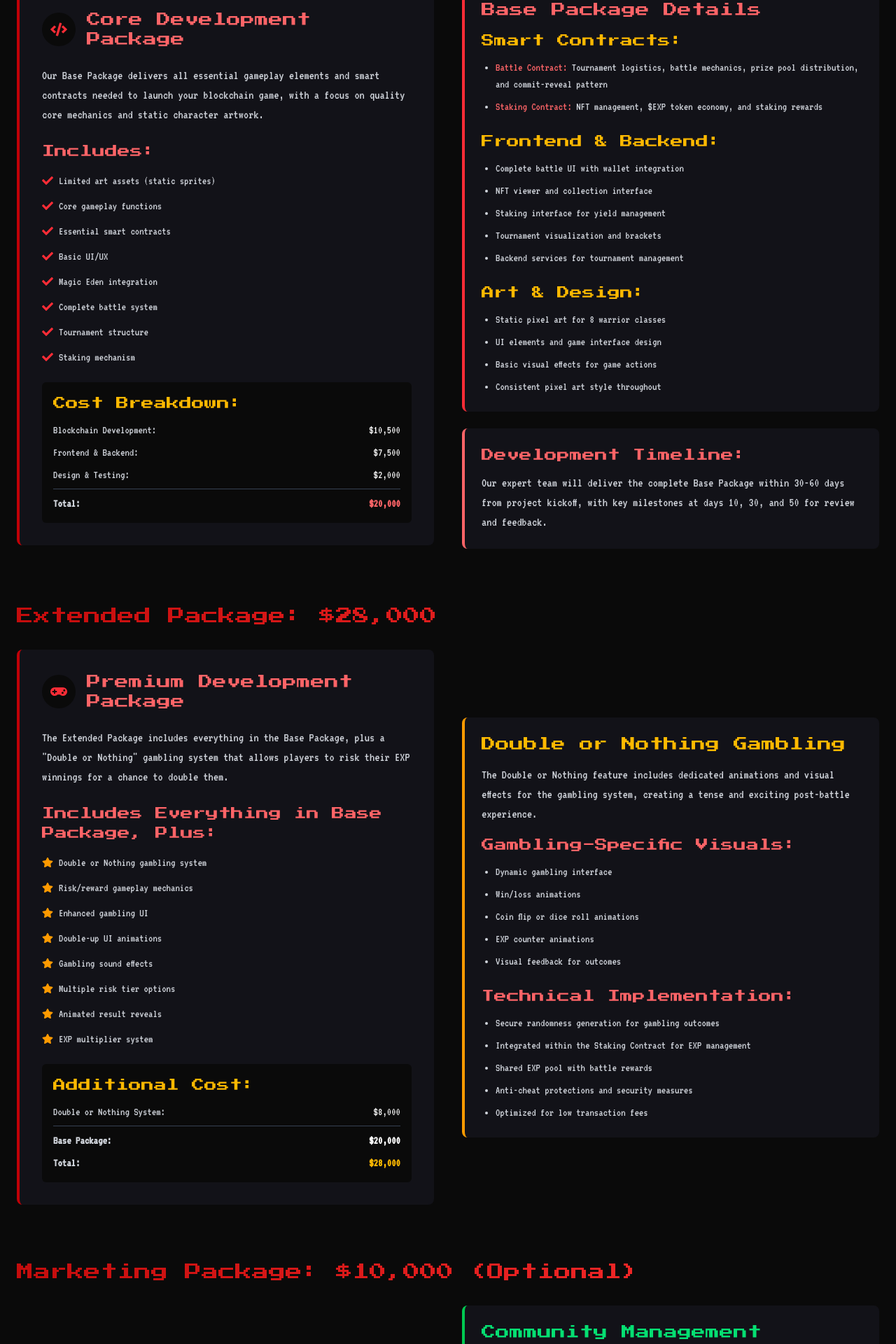
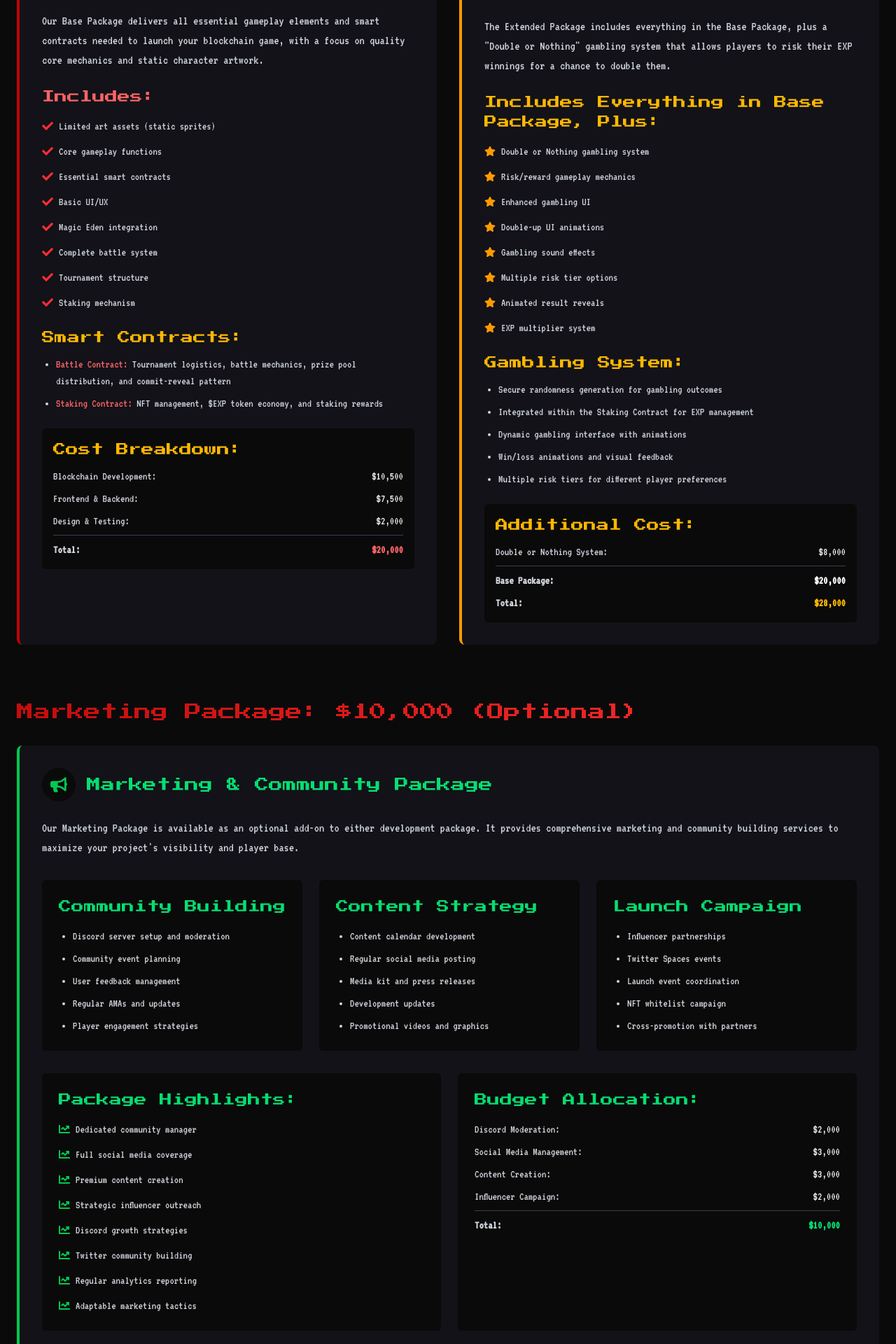
Before and after one commit to Belacosaur/gauntlet-of-soliders, a Next.js app: page /packages in a window 1280 px wide. Shown: the part 460-2380 px from the top of the page at 70% size. Built offline with nearby package versions, Linux system fonts and the light colour scheme.

Commit message:
Added Packages

```diff
--- a/app/packages/page.tsx
+++ b/app/packages/page.tsx
@@ -30,11 +30,10 @@ const PackagesPage = () => {
             </motion.p>
           </div>
 
+          {/* Base and Extended Packages Side by Side */}
+          <section className="mb-20">
+            <div className="grid grid-cols-1 md:grid-cols-2 gap-8">
               {/* Base Package */}
-          <section className="mb-20">
-            <h2 className="text-2xl font-['Press_Start_2P'] text-gradient mb-8">Base Package: $20,000</h2>
-            <div className="grid grid-cols-1 md:grid-cols-2 gap-10 items-center">
-              <div>
               <motion.div
                 initial={{ opacity: 0, y: 20 }}
                 animate={{ opacity: 1, y: 0 }}
@@ -45,7 +44,7 @@ const PackagesPage = () => {
                   <div className="p-3 rounded-full bg-[#0a0a0a] mr-4">
                     <FaCode className="text-red-500" size={24} />
                   </div>
-                    <h3 className="text-xl font-['Press_Start_2P'] text-red-400">Core Development Package</h3>
+                  <h3 className="text-xl font-['Press_Start_2P'] text-red-400">Base Package: $20,000</h3>
                 </div>
 
                 <p className="text-lg font-['VT323'] text-gray-300 mb-6">
@@ -71,7 +70,15 @@ const PackagesPage = () => {
                   ))}
                 </ul>
 
-                  <div className="bg-[#0a0a0a] p-4 rounded-md">
+                <div className="mt-6">
+                  <h4 className="text-lg font-['Press_Start_2P'] text-amber-400 mb-3">Smart Contracts:</h4>
+                  <ul className="list-disc pl-5 space-y-2 font-['VT323'] text-gray-300">
+                    <li><span className="text-red-400">Battle Contract:</span> Tournament logistics, battle mechanics, prize pool distribution, and commit-reveal pattern</li>
+                    <li><span className="text-red-400">Staking Contract:</span> NFT management, $EXP token economy, and staking rewards</li>
+                  </ul>
+                </div>
+
+                <div className="bg-[#0a0a0a] p-4 rounded-md mt-6">
                   <h4 className="text-lg font-['Press_Start_2P'] text-amber-400 mb-3">Cost Breakdown:</h4>
                   <ul className="space-y-2 font-['VT323'] text-gray-300">
                     <li className="flex justify-between">
@@ -93,86 +100,26 @@ const PackagesPage = () => {
                   </ul>
                 </div>
               </motion.div>
-              </div>
 
-              <div>
+              {/* Extended Package */}
               <motion.div
                 initial={{ opacity: 0, y: 20 }}
                 animate={{ opacity: 1, y: 0 }}
                 transition={{ duration: 0.5, delay: 0.1 }}
-                  className="bg-[#121218] p-6 rounded-lg border-l-4 border-red-500"
-                >
-                  <h3 className="text-xl font-['Press_Start_2P'] text-red-400 mb-4">Base Package Details</h3>
-
-                  <div className="mb-6">
-                    <h4 className="text-lg font-['Press_Start_2P'] text-amber-400 mb-3">Smart Contracts:</h4>
-                    <ul className="list-disc pl-5 space-y-2 font-['VT323'] text-gray-300">
-                      <li><span className="text-red-400">Battle Contract:</span> Tournament logistics, battle mechanics, prize pool distribution, and commit-reveal pattern</li>
-                      <li><span className="text-red-400">Staking Contract:</span> NFT management, $EXP token economy, and staking rewards</li>
-
-                    </ul>
-                  </div>
-
-                  <div className="mb-6">
-                    <h4 className="text-lg font-['Press_Start_2P'] text-amber-400 mb-3">Frontend & Backend:</h4>
-                    <ul className="list-disc pl-5 space-y-2 font-['VT323'] text-gray-300">
-                      <li>Complete battle UI with wallet integration</li>
-                      <li>NFT viewer and collection interface</li>
-                      <li>Staking interface for yield management</li>
-                      <li>Tournament visualization and brackets</li>
-                      <li>Backend services for tournament management</li>
-                    </ul>
-                  </div>
-
-                  <div>
-                    <h4 className="text-lg font-['Press_Start_2P'] text-amber-400 mb-3">Art & Design:</h4>
-                    <ul className="list-disc pl-5 space-y-2 font-['VT323'] text-gray-300">
-                      <li>Static pixel art for 8 warrior classes</li>
-                      <li>UI elements and game interface design</li>
-                      <li>Basic visual effects for game actions</li>
-                      <li>Consistent pixel art style throughout</li>
-                    </ul>
-                  </div>
-                </motion.div>
-
-                <motion.div
-                  initial={{ opacity: 0, y: 20 }}
-                  animate={{ opacity: 1, y: 0 }}
-                  transition={{ duration: 0.5, delay: 0.2 }}
-                  className="bg-[#121218] p-6 rounded-lg border-l-4 border-red-400 mt-6"
-                >
-                  <h4 className="text-lg font-['Press_Start_2P'] text-red-400 mb-3">Development Timeline:</h4>
-                  <p className="text-lg font-['VT323'] text-gray-300">
-                    Our expert team will deliver the complete Base Package within 30-60 days from project kickoff, with key milestones at days 10, 30, and 50 for review and feedback.
-                  </p>
-                </motion.div>
-              </div>
-            </div>
-          </section>
-
-          {/* Extended Package */}
-          <section className="mb-20">
-            <h2 className="text-2xl font-['Press_Start_2P'] text-gradient mb-8">Extended Package: $28,000</h2>
-            <div className="grid grid-cols-1 md:grid-cols-2 gap-10 items-center">
-              <div>
-                <motion.div
-                  initial={{ opacity: 0, y: 20 }}
-                  animate={{ opacity: 1, y: 0 }}
-                  transition={{ duration: 0.5 }}
-                  className="bg-[#121218] p-8 rounded-lg border-l-4 border-red-700 h-full"
+                className="bg-[#121218] p-8 rounded-lg border-l-4 border-amber-500 h-full"
               >
                 <div className="flex items-center mb-6">
                   <div className="p-3 rounded-full bg-[#0a0a0a] mr-4">
-                      <FaGamepad className="text-red-500" size={24} />
+                    <FaGamepad className="text-amber-500" size={24} />
                   </div>
-                    <h3 className="text-xl font-['Press_Start_2P'] text-red-400">Premium Development Package</h3>
+                  <h3 className="text-xl font-['Press_Start_2P'] text-amber-400">Extended Package: $28,000</h3>
                 </div>
 
                 <p className="text-lg font-['VT323'] text-gray-300 mb-6">
                   The Extended Package includes everything in the Base Package, plus a "Double or Nothing" gambling system that allows players to risk their EXP winnings for a chance to double them.
                 </p>
 
-                  <h4 className="text-lg font-['Press_Start_2P'] text-red-400 mb-4">Includes Everything in Base Package, Plus:</h4>
+                <h4 className="text-lg font-['Press_Start_2P'] text-amber-400 mb-4">Includes Everything in Base Package, Plus:</h4>
                 <ul className="space-y-3 mb-6">
                   {[
                     'Double or Nothing gambling system',
@@ -191,7 +138,18 @@ const PackagesPage = () => {
                   ))}
                 </ul>
 
-                  <div className="bg-[#0a0a0a] p-4 rounded-md">
+                <div className="mt-6">
+                  <h4 className="text-lg font-['Press_Start_2P'] text-amber-400 mb-3">Gambling System:</h4>
+                  <ul className="list-disc pl-5 space-y-2 font-['VT323'] text-gray-300">
+                    <li>Secure randomness generation for gambling outcomes</li>
+                    <li>Integrated within the Staking Contract for EXP management</li>
+                    <li>Dynamic gambling interface with animations</li>
+                    <li>Win/loss animations and visual feedback</li>
+                    <li>Multiple risk tiers for different player preferences</li>
+                  </ul>
+                </div>
+
+                <div className="bg-[#0a0a0a] p-4 rounded-md mt-6">
                   <h4 className="text-lg font-['Press_Start_2P'] text-amber-400 mb-3">Additional Cost:</h4>
                   <ul className="space-y-2 font-['VT323'] text-gray-300">
                     <li className="flex justify-between">
@@ -210,79 +168,76 @@ const PackagesPage = () => {
                 </div>
               </motion.div>
             </div>
-
-              <div>
-                <motion.div
-                  initial={{ opacity: 0, y: 20 }}
-                  animate={{ opacity: 1, y: 0 }}
-                  transition={{ duration: 0.5, delay: 0.1 }}
-                  className="bg-[#121218] p-6 rounded-lg border-l-4 border-amber-500"
-                >
-                  <h3 className="text-xl font-['Press_Start_2P'] text-amber-400 mb-4">Double or Nothing Gambling</h3>
-
-                  <p className="text-lg font-['VT323'] text-gray-300 mb-4">
-                    The Double or Nothing feature includes dedicated animations and visual effects for the gambling system, creating a tense and exciting post-battle experience.
-                  </p>
-
-                  <div className="mb-6">
-                    <h4 className="text-lg font-['Press_Start_2P'] text-red-400 mb-3">Gambling-Specific Visuals:</h4>
-                    <ul className="list-disc pl-5 space-y-2 font-['VT323'] text-gray-300">
-                      <li>Dynamic gambling interface</li>
-                      <li>Win/loss animations</li>
-                      <li>Coin flip or dice roll animations</li>
-                      <li>EXP counter animations</li>
-                      <li>Visual feedback for outcomes</li>
-                    </ul>
-                  </div>
-
-                  <div>
-                    <h4 className="text-lg font-['Press_Start_2P'] text-red-400 mb-3">Technical Implementation:</h4>
-                    <ul className="list-disc pl-5 space-y-2 font-['VT323'] text-gray-300">
-                      <li>Secure randomness generation for gambling outcomes</li>
-                      <li>Integrated within the Staking Contract for EXP management</li>
-                      <li>Shared EXP pool with battle rewards</li>
-                      <li>Anti-cheat protections and security measures</li>
-                      <li>Optimized for low transaction fees</li>
-                    </ul>
-                  </div>
-                </motion.div>
-              </div>
-            </div>
           </section>
 
           {/* Marketing Package */}
           <section className="mb-20">
             <h2 className="text-2xl font-['Press_Start_2P'] text-gradient mb-8">Marketing Package: $10,000 (Optional)</h2>
-            <div className="grid grid-cols-1 md:grid-cols-2 gap-10 items-center">
-              <div>
             <motion.div
               initial={{ opacity: 0, y: 20 }}
               animate={{ opacity: 1, y: 0 }}
               transition={{ duration: 0.5 }}
-                  className="bg-[#121218] p-8 rounded-lg border-l-4 border-red-700 h-full"
+              className="bg-[#121218] p-8 rounded-lg border-l-4 border-green-500"
             >
               <div className="flex items-center mb-6">
                 <div className="p-3 rounded-full bg-[#0a0a0a] mr-4">
-                      <FaBullhorn className="text-red-500" size={24} />
+                  <FaBullhorn className="text-green-500" size={24} />
                 </div>
-                    <h3 className="text-xl font-['Press_Start_2P'] text-red-400">Marketing & Community Package</h3>
+                <h3 className="text-xl font-['Press_Start_2P'] text-green-400">Marketing & Community Package</h3>
               </div>
 
-                  <p className="text-lg font-['VT323'] text-gray-300 mb-6">
+              <p className="text-lg font-['VT323'] text-gray-300 mb-8">
                 Our Marketing Package is available as an optional add-on to either development package. It provides comprehensive marketing and community building services to maximize your project's visibility and player base.
               </p>
 
-                  <h4 className="text-lg font-['Press_Start_2P'] text-red-400 mb-4">Includes:</h4>
-                  <ul className="space-y-3 mb-6">
+              <div className="grid grid-cols-1 md:grid-cols-3 gap-6 mb-8">
+                <div className="bg-[#0a0a0a] p-6 rounded-md">
+                  <h4 className="text-lg font-['Press_Start_2P'] text-green-400 mb-4">Community Building</h4>
+                  <ul className="list-disc pl-5 space-y-2 font-['VT323'] text-gray-300">
+                    <li>Discord server setup and moderation</li>
+                    <li>Community event planning</li>
+                    <li>User feedback management</li>
+                    <li>Regular AMAs and updates</li>
+                    <li>Player engagement strategies</li>
+                  </ul>
+                </div>
+
+                <div className="bg-[#0a0a0a] p-6 rounded-md">
+                  <h4 className="text-lg font-['Press_Start_2P'] text-green-400 mb-4">Content Strategy</h4>
+                  <ul className="list-disc pl-5 space-y-2 font-['VT323'] text-gray-300">
+                    <li>Content calendar development</li>
+                    <li>Regular social media posting</li>
+                    <li>Media kit and press releases</li>
+                    <li>Development updates</li>
+                    <li>Promotional videos and graphics</li>
+                  </ul>
+                </div>
+
+                <div className="bg-[#0a0a0a] p-6 rounded-md">
+                  <h4 className="text-lg font-['Press_Start_2P'] text-green-400 mb-4">Launch Campaign</h4>
+                  <ul className="list-disc pl-5 space-y-2 font-['VT323'] text-gray-300">
+                    <li>Influencer partnerships</li>
+                    <li>Twitter Spaces events</li>
+                    <li>Launch event coordination</li>
+                    <li>NFT whitelist campaign</li>
+                    <li>Cross-promotion with partners</li>
+                  </ul>
+                </div>
+              </div>
+
+              <div className="grid grid-cols-1 md:grid-cols-2 gap-6">
+                <div className="bg-[#0a0a0a] p-6 rounded-md">
+                  <h4 className="text-lg font-['Press_Start_2P'] text-green-400 mb-4">Package Highlights:</h4>
+                  <ul className="space-y-3">
                     {[
-                      'Community management',
-                      'Content creation',
-                      'Social media campaigns',
-                      'Influencer outreach',
-                      'Launch event coordination',
-                      'Discord setup and moderation',
-                      'Promotional materials',
-                      'Marketing strategy development'
+                      'Dedicated community manager',
+                      'Full social media coverage',
+                      'Premium content creation',
+                      'Strategic influencer outreach',
+                      'Discord growth strategies',
+                      'Twitter community building',
+                      'Regular analytics reporting',
+                      'Adaptable marketing tactics'
                     ].map((feature, index) => (
                       <li key={index} className="flex items-center text-md font-['VT323'] text-gray-300">
                         <FaChartLine className="text-green-500 mr-2" size={16} />
@@ -290,9 +245,10 @@ const PackagesPage = () => {
                       </li>
                     ))}
                   </ul>
+                </div>
 
-                  <div className="bg-[#0a0a0a] p-4 rounded-md">
-                    <h4 className="text-lg font-['Press_Start_2P'] text-amber-400 mb-3">Budget Allocation:</h4>
+                <div className="bg-[#0a0a0a] p-6 rounded-md">
+                  <h4 className="text-lg font-['Press_Start_2P'] text-green-400 mb-4">Budget Allocation:</h4>
                   <ul className="space-y-2 font-['VT323'] text-gray-300">
                     <li className="flex justify-between">
                       <span>Discord Moderation:</span>
@@ -316,78 +272,8 @@ const PackagesPage = () => {
                     </li>
                   </ul>
                 </div>
-                </motion.div>
-              </div>
-
-              <div>
-                <motion.div
-                  initial={{ opacity: 0, y: 20 }}
-                  animate={{ opacity: 1, y: 0 }}
-                  transition={{ duration: 0.5, delay: 0.1 }}
-                  className="bg-[#121218] p-6 rounded-lg border-l-4 border-green-500"
-                >
-                  <h3 className="text-xl font-['Press_Start_2P'] text-green-400 mb-4">Community Management</h3>
-
-                  <p className="text-lg font-['VT323'] text-gray-300 mb-4">
-                    Building and maintaining an active, engaged community is crucial for blockchain gaming success.
-                  </p>
-
-                  <div className="mb-6">
-                    <h4 className="text-lg font-['Press_Start_2P'] text-red-400 mb-3">Discord Setup & Management:</h4>
-                    <ul className="list-disc pl-5 space-y-2 font-['VT323'] text-gray-300">
-                      <li>Strategic channel organization</li>
-                      <li>Role hierarchy and permission setup</li>
-                      <li>Automated verification process</li>
-                      <li>24/7 moderation by dedicated team</li>
-                      <li>Community events and AMAs</li>
-                      <li>Bot integration for moderation tools</li>
-                    </ul>
-                  </div>
-
-                  <div>
-                    <h4 className="text-lg font-['Press_Start_2P'] text-red-400 mb-3">Social Media Management:</h4>
-                    <ul className="list-disc pl-5 space-y-2 font-['VT323'] text-gray-300">
-                      <li>Twitter account management</li>
-                      <li>Content calendar development</li>
-                      <li>Regular posting schedule</li>
-                      <li>Community engagement</li>
-                      <li>Growth strategies</li>
-                    </ul>
               </div>
             </motion.div>
-
-                <motion.div
-                  initial={{ opacity: 0, y: 20 }}
-                  animate={{ opacity: 1, y: 0 }}
-                  transition={{ duration: 0.5, delay: 0.2 }}
-                  className="bg-[#121218] p-6 rounded-lg border-l-4 border-green-500 mt-6"
-                >
-                  <h3 className="text-xl font-['Press_Start_2P'] text-green-400 mb-4">Content & Promotion</h3>
-
-                  <div className="mb-6">
-                    <h4 className="text-lg font-['Press_Start_2P'] text-red-400 mb-3">Content Creation:</h4>
-                    <ul className="list-disc pl-5 space-y-2 font-['VT323'] text-gray-300">
-                      <li>Development updates and progress reports</li>
-                      <li>Character showcases and spotlights</li>
-                      <li>Game mechanics explainers</li>
-                      <li>Promotional videos and trailers</li>
-                      <li>Consistent pixel art visual style</li>
-                    </ul>
-                  </div>
-
-                  <div>
-                    <h4 className="text-lg font-['Press_Start_2P'] text-red-400 mb-3">Launch Campaign:</h4>
-                    <ul className="list-disc pl-5 space-y-2 font-['VT323'] text-gray-300">
-                      <li>Influencer partnerships</li>
-                      <li>Twitter Spaces events</li>
-                      <li>Community contests</li>
-                      <li>Launch event coordination</li>
-                      <li>NFT whitelist campaign</li>
-                    </ul>
-                  </div>
-                </motion.div>
-              </div>
-            </div>
           </section>
 
           {/* Call to Action */}
--- a/app/sections/Overview.tsx
+++ b/app/sections/Overview.tsx
@@ -32,7 +32,7 @@ const Overview: React.FC = () => {
               </p>
               <ul className="ml-5 space-y-2">
                 <li>• Base Package: <span className="text-amber-400">$20,000</span> (Limited art, core functions)</li>
-                <li>• Extended Package: <span className="text-amber-400">$28,000</span> (Animated sprites, Double or Nothing gambling)</li>
+                <li>• Extended Package: <span className="text-amber-400">$28,000</span> (Double or Nothing gambling feature)</li>
                 <li>• Marketing Package: <span className="text-amber-400">$10,000</span> (Optional)</li>
               </ul>
               <p>
```
Also changed, not shown: 1 other file (tests, documents, lock files or other folders). Lines whose indentation alone changed are shown as unchanged.
